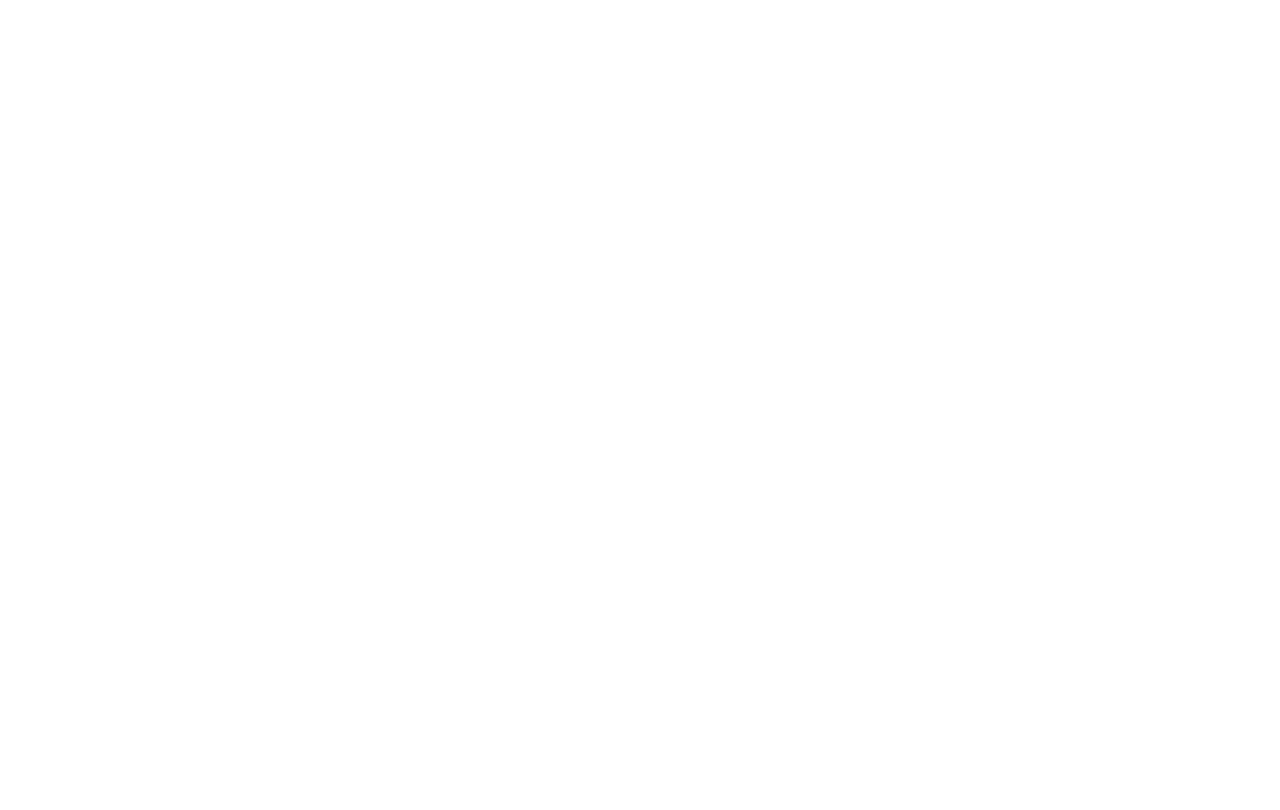
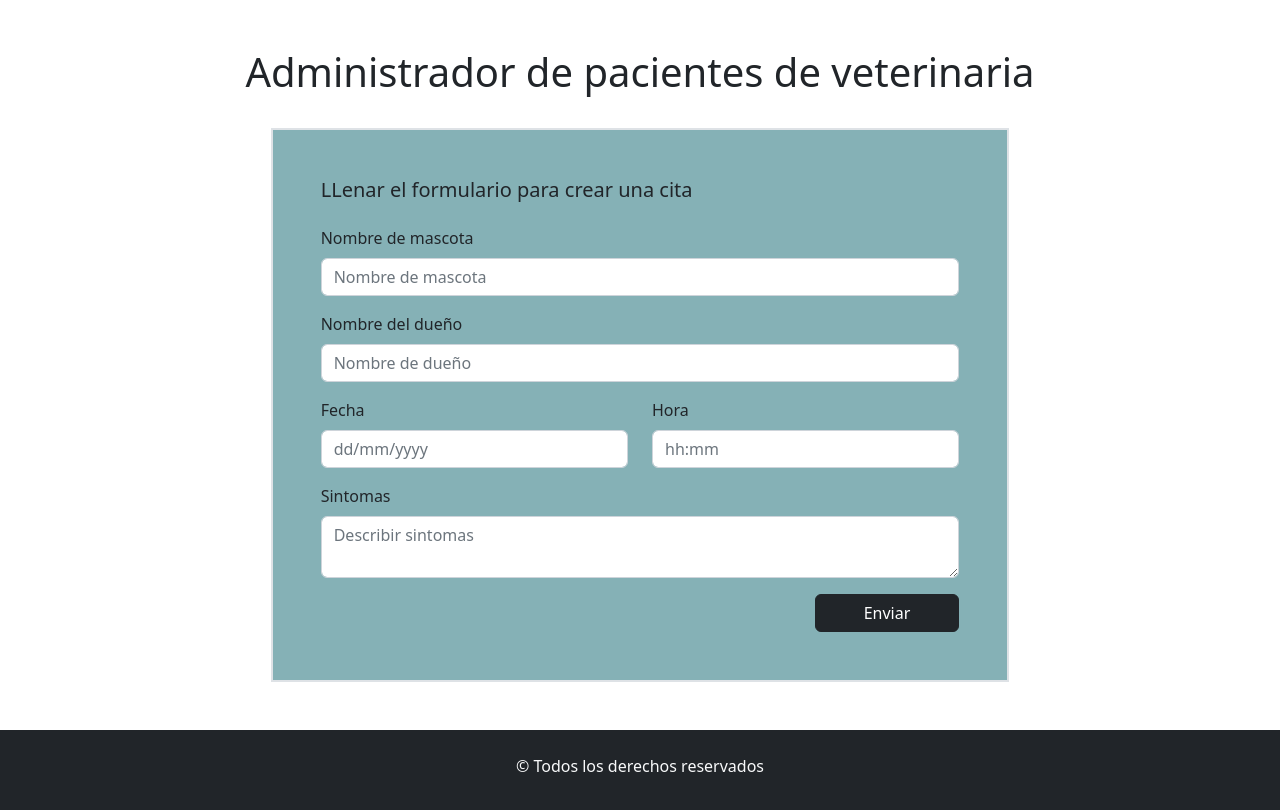
Before and after one commit to anasoledad/ejercicio9-react, a React (Vite) app: page / in a window 1280 px wide. Shown: the top 810 px of the page. Built offline with nearby package versions, Linux system fonts and the light colour scheme.

Commit message:
Se agregó el maquetado del formulario

```diff
--- a/src/App.css
+++ b/src/App.css
@@ -0,0 +1,13 @@
+.bgForm{
+    background: #85b1b6;
+}
+#root{
+    min-height: 100vh;
+    display: flex;
+    flex-direction: column;
+
+  }
+
+  .mainPage{
+    flex-grow: 1;
+  }
--- a/src/App.jsx
+++ b/src/App.jsx
@@ -1,15 +1,21 @@
 import './App.css'
 import 'bootstrap/dist/css/bootstrap.min.css';
+import Formulario from './components/Formulario';
 
 function App() {
 
   return (
-    <>
+    <section className='mainPage'>
       <div>
+          <h1 className='text-center pt-5'>Administrador de pacientes de veterinaria</h1>
+          <Formulario></Formulario>
+      </div>
+      <footer className='bg-dark text-light text-center py-4'>
+        <p>&copy; Todos los derechos reservados</p>
+      </footer>
 
-      </div>
 
-    </>
+    </section>
   )
 }
 
--- /dev/null
+++ b/src/components/Formulario.jsx
@@ -0,0 +1,48 @@
+import { Form, Button, Container, Row, Col } from "react-bootstrap";
+
+const Formulario = () => {
+  return (
+    <Container className="pt-4 pb-5 px-3 d-flex justify-content-center">
+      <Col lg={8} className="border border-2 p-5 bgForm">
+        <h5 className="mb-4">LLenar el formulario para crear una cita</h5>
+        <Form>
+          <Form.Group className="mb-3" controlId="nombre">
+            <Form.Label>Nombre de mascota</Form.Label>
+            <Form.Control type="text" placeholder="Nombre de mascota" />
+          </Form.Group>
+
+          <Form.Group className="mb-3" controlId="apellido">
+            <Form.Label>Nombre del dueño</Form.Label>
+            <Form.Control type="text" placeholder="Nombre de dueño" />
+          </Form.Group>
+          <Row>
+            <Col md={6}>
+              <Form.Group className="mb-3" controlId="fecha">
+                <Form.Label>Fecha</Form.Label>
+                <Form.Control type="text" placeholder="dd/mm/yyyy" />
+              </Form.Group>
+            </Col>
+            <Col md={6}>
+              <Form.Group className="mb-3" controlId="email">
+                <Form.Label>Hora</Form.Label>
+                <Form.Control type="email" placeholder="hh:mm" />
+              </Form.Group>
+            </Col>
+          </Row>
+          <Form.Group className="mb-3" controlId="sintomas">
+            <Form.Label>Sintomas</Form.Label>
+            <Form.Control as="textarea" type="email" placeholder="Describir sintomas" />
+          </Form.Group>
+
+          <div className="d-flex justify-content-center justify-content-sm-end">
+            <Button variant="dark" className="px-5" type="submit">
+              Enviar
+            </Button>
+          </div>
+        </Form>
+      </Col>
+    </Container>
+  );
+};
+
+export default Formulario;
```
Also changed, not shown: src/components/ItemLista.jsx (added, +11 -0 lines), src/components/ListaCitas.jsx (added, +11 -0 lines).
